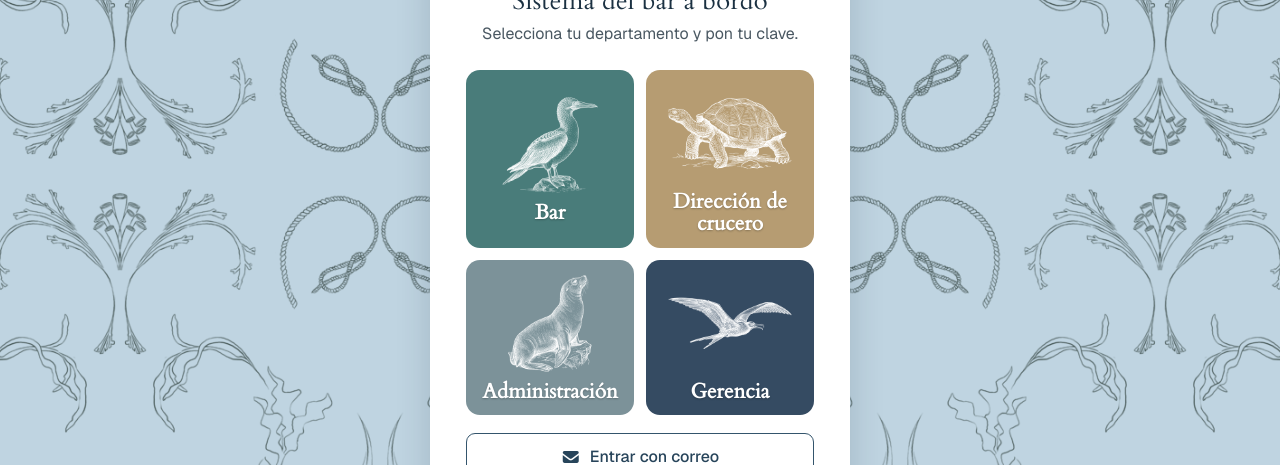
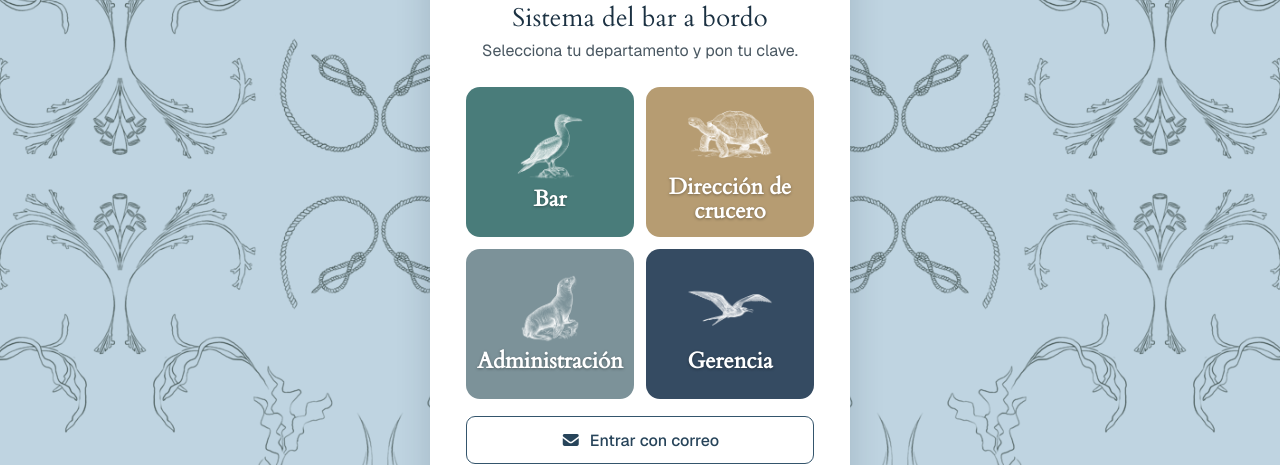
Before and after one commit to yeyodev1/treasure-frontapp, a Vue app: page /login in a window 1280 px wide. Shown: the part 226-691 px from the top of the page. Built offline with nearby package versions, Linux system fonts and the light colour scheme; no server answers.

Commit message:
style(login): animales más pequeños y nombres de departamento más legibles
Co-Authored-By: Claude Opus 5.5 <noreply@anthropic.com>

```diff
--- a/src/views/LoginView.vue
+++ b/src/views/LoginView.vue
@@ -294,7 +294,7 @@ async function submit() {
 
 .areas {
   display: grid;
-  grid-template-columns: 1fr 1fr;
+  grid-template-columns: repeat(2, minmax(0, 1fr));
   gap: 0.75rem;
 }
 
@@ -311,10 +311,10 @@ async function submit() {
   border: none;
   color: #fff;
   font-family: var(--font-serif);
-  font-size: 1.3rem;
-  font-weight: 600;
+  font-size: clamp(1.1rem, 4.6vw, 1.4rem);
+  font-weight: 700;
   line-height: 1.1;
-  text-shadow: 0 1px 2px rgba(0, 0, 0, 0.25);
+  text-shadow: 0 1px 3px rgba(0, 0, 0, 0.35);
   touch-action: manipulation;
   transition: filter 0.18s ease, transform 0.12s ease;
 
@@ -334,7 +334,7 @@ async function submit() {
 
 .area-animal {
   width: 100%;
-  max-width: 130px;
+  max-width: 88px;
   aspect-ratio: 38 / 30;
   object-fit: contain;
 }
```
